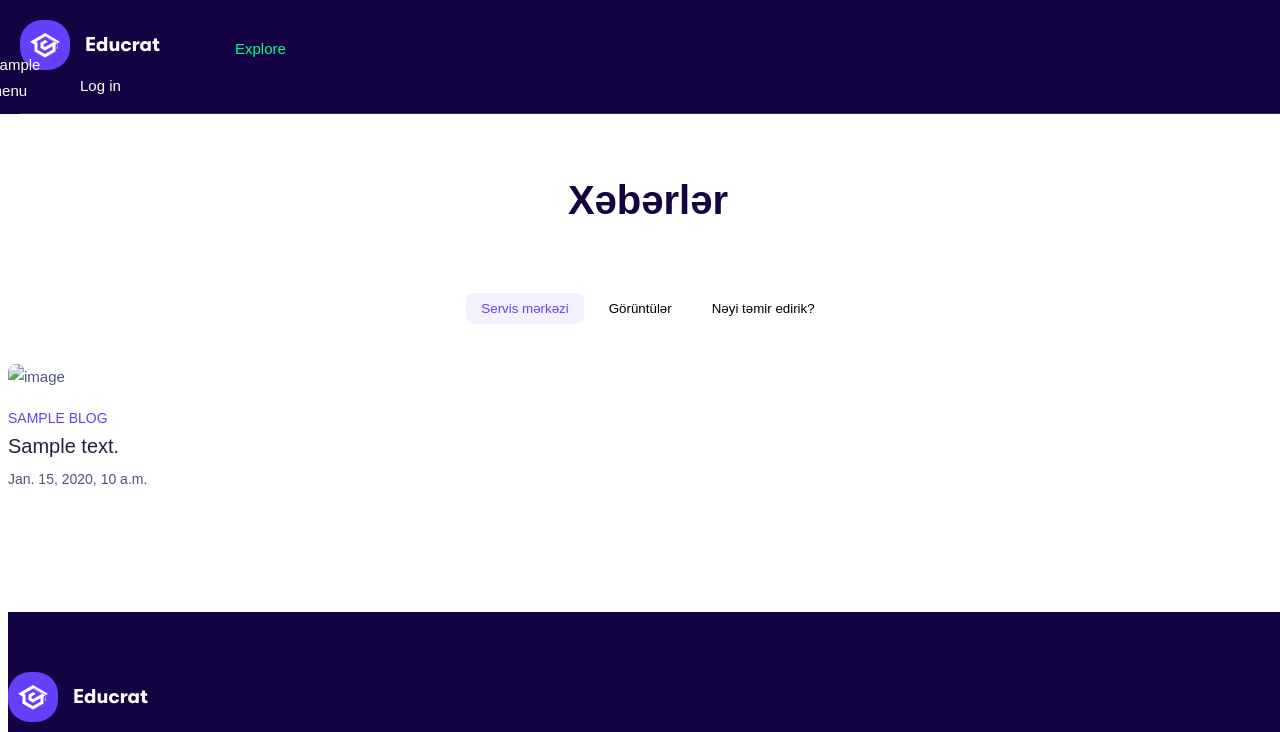
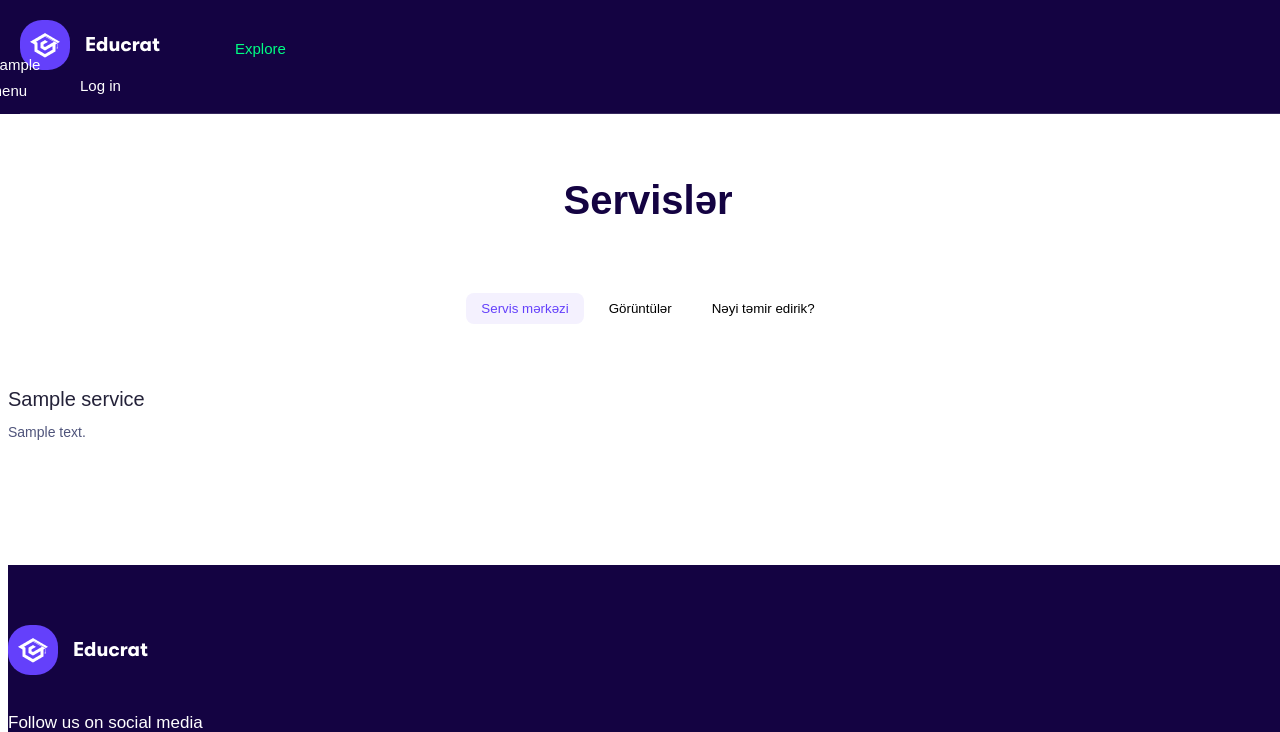
Before and after one commit to Urfan00/TexnoLab, a Django app: template Service/templates/service-list-1.html in a window 1280 px wide. Shown: the top 732 px of the page. Run offline with Django 4.2, Linux system fonts and the light colour scheme; the template is opened without the code that fills it: most values are stand-ins (such as "Sample title", 1, 10 or a date in 2020); grey boxes marked "Sample" are stand-in pictures; some libraries are stand-ins or nearby versions.

Commit message:
Service page

```diff
--- a/Core/views.py
+++ b/Core/views.py
@@ -6,6 +6,7 @@ from Account.models import Account
 # from Account.views import FirstTimeLoginMixin
 from Course.forms import RequestUsForm
 from Course.models import Course, CourseStatistic
+from Service.models import ServiceHome
 from .forms import ContactFormModel
 from .models import FAQ, AboutUs, ContactInfo, NavMenu, Partner
 from django.contrib import messages
@@ -25,9 +26,9 @@ class IndexView(View):
         context["partners"] = Partner.objects.filter(is_delete=False).all()
         context['blogs'] = Blog.objects.filter(is_delete=False).order_by('-date').all()[:4]
         context['courses'] = Course.objects.filter(is_delete=False).order_by('-start_date').all()[:8]
-        context['top_course'] = CourseStatistic.objects.order_by('-read_count').all()[:10]
         context['main_menus'] = NavMenu.objects.filter(sub_menu__isnull=True).all()
         context['testimonials'] = Account.objects.filter(is_delete=False, feedback__isnull=False).order_by('?').all()[:5]
+        context['sercice_home'] = ServiceHome.objects.order_by('-created_at')[:10]
         return context
 
     def get(self, request, *args, **kwargs):
--- a/Service/templates/service-list-1.html
+++ b/Service/templates/service-list-1.html
@@ -12,7 +12,7 @@
               <div class="col-auto">
                 <div data-anim="slide-up delay-1">
 
-                  <h1 class="page-header__title pt-80">Xəbərlər</h1>
+                  <h1 class="page-header__title pt-80">Servislər</h1>
 
                 </div>
 
@@ -56,48 +56,39 @@
 
 
                     <div data-anim-child="slide-up delay-4" class="col-lg-4 col-md-6" data-category-id="1">
-                      <a href="#" class="blogCard -type-1">
-                        <div class="blogCard__image">
+                      <div class="blogCard -type-1">
+                        {% comment %} <div class="blogCard__image">
                           <img class="w-1/1 rounded-8" style="height: 240px; object-fit: cover;" src="#" alt="image">
+                        </div> {% endcomment %}
+                        <div class="blogCard__content mt-20">
+                          <h4 class="blogCard__title text-20 lh-15 fw-500 mt-5">{{ service.title }}</h4>
+                          {% comment %} <div class="blogCard__category">{{ service.description1|safe }}</div> {% endcomment %}
+                          <div class="blogCard__date text-14 mt-5">{{ service.description1|safe }}</div>
                         </div>
-                        <div class="blogCard__content mt-20">
-                          <div class="blogCard__category">{{ blog.title }}</div>
-                          <h4 class="blogCard__title text-20 lh-15 fw-500 mt-5">{{ blog.description|safe|truncatewords:4 }}</h4>
-                          <div class="blogCard__date text-14 mt-5">{{ blog.date }}</div>
                       </div>
-                      </a>
                     </div>
 
                 </div>
               </div>
 
-
-
-
               <div class="tabs__pane -tab-item-2" id="category-2">
                 <div class="row y-gap-30">
 
-
+                  {% for img in service_images %}
 
                   <div data-anim-child="slide-up delay-4" class="col-lg-4 col-md-6" data-category-id="2">
-                      <a href="#" class="blogCard -type-1">
+                    <div class="blogCard -type-1">
                       <div class="blogCard__image">
-                          <img class="w-1/1 rounded-8" style="height: 240px; object-fit: cover;" src="#" alt="image">
+                        <img class="w-1/1 rounded-8" style="height: 240px; object-fit: cover;" src="{{ img.photo.url }}" alt="image">
                       </div>
-                        <div class="blogCard__content mt-20">
-                          <div class="blogCard__category">{{ blog.title }}</div>
-                          <h4 class="blogCard__title text-20 lh-15 fw-500 mt-5">{{ blog.description|safe|truncatewords:4 }}</h4>
-                          <div class="blogCard__date text-14 mt-5">{{ blog.date }}</div>
                     </div>
-                      </a>
                   </div>
+
+                  {% endfor %}
+
 
                 </div>
               </div>
-
-
-
-
 
               <div class="tabs__pane -tab-item-3" id="category-3">
                 <div class="row y-gap-30">
@@ -105,16 +96,16 @@
 
 
                     <div data-anim-child="slide-up delay-4" class="col-lg-4 col-md-6" data-category-id="3">
-                      <a href="#" class="blogCard -type-1">
-                        <div class="blogCard__image">
+                      <div class="blogCard -type-1">
+                        {% comment %} <div class="blogCard__image">
                           <img class="w-1/1 rounded-8" style="height: 240px; object-fit: cover;" src="#" alt="image">
+                        </div> {% endcomment %}
+                        <div class="blogCard__content mt-20">
+                          {% comment %} <div class="blogCard__category">{{ blog.title }}</div>
+                          <h4 class="blogCard__title text-20 lh-15 fw-500 mt-5">{{ blog.description|safe|truncatewords:4 }}</h4> {% endcomment %}
+                          <div class="blogCard__date text-14 mt-5">{{ service.description2|safe }}</div>
                         </div>
-                        <div class="blogCard__content mt-20">
-                          <div class="blogCard__category">{{ blog.title }}</div>
-                          <h4 class="blogCard__title text-20 lh-15 fw-500 mt-5">{{ blog.description|safe|truncatewords:4 }}</h4>
-                          <div class="blogCard__date text-14 mt-5">{{ blog.date }}</div>
                       </div>
-                      </a>
                     </div>
 
                 </div>
--- a/services/uploader.py
+++ b/services/uploader.py
@@ -9,6 +9,10 @@ class Uploader:
     @staticmethod
     def service_image(instance, filename):
         return f"Service/{instance.service.title}/{filename}"
+
+    @staticmethod
+    def service_image_home(instance, filename):
+        return f"Service-Home/{instance.title}/{filename}"
 
     @staticmethod
     def user_image(instance, filename):
```
Also changed, not shown: Core/templates/home-3.html (+4 -36 lines), Service/admin.py (+7 -1 lines), Service/models.py (+12 -0 lines), Service/views.py (+16 -6 lines). Lines whose indentation alone changed are shown as unchanged.
